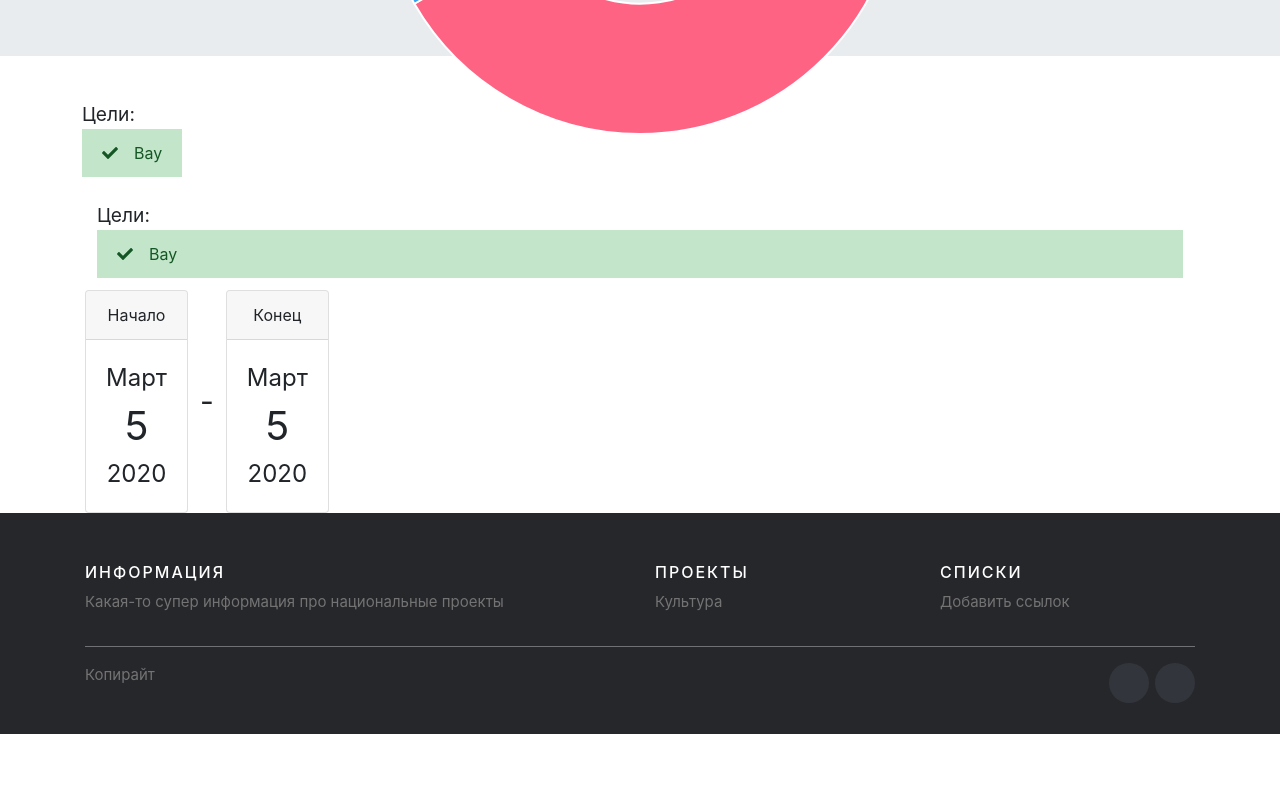
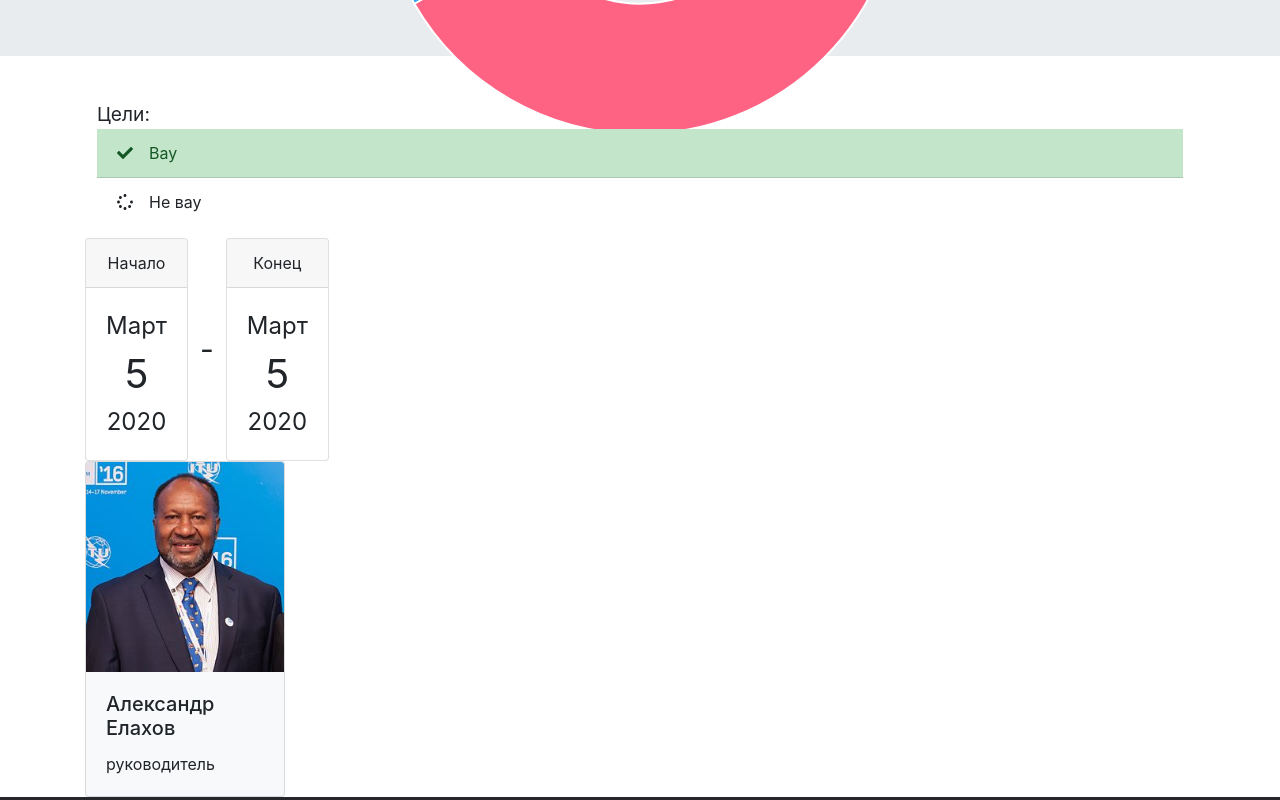
Before and after one commit to zemskovs/national-projects, a React (Vite) app: page / in a window 1280 px wide. Shown: the part 800-1600 px from the top of the page. Before the commit the page ends 1534 px from the top, so only its background shows below. Built offline with nearby package versions, Linux system fonts and the light colour scheme.

Commit message:
progress

```diff
--- a/src/components/goalsList/GoalsList.tsx
+++ b/src/components/goalsList/GoalsList.tsx
@@ -20,13 +20,13 @@ export const GoalsList: React.FC<GoalsListProps> = props => {
 			<div className="list__header">Цели:</div>
 			<ListGroup variant="flush">
 				{props.goalsList.length ? (
-					props.goalsList.map(goal => {
+					props.goalsList.map((goal, idx) => {
 						const itemProps: any = {};
 						if (goal.success) {
 							itemProps.variant = "success";
 						}
 						return (
-							<ListGroup.Item {...itemProps}>
+							<ListGroup.Item {...itemProps} key={idx}>
 								<GoalItem goalTitle={goal.title} success={goal.success} />
 							</ListGroup.Item>
 						);
--- a/src/pages/CulturePage.tsx
+++ b/src/pages/CulturePage.tsx
@@ -4,6 +4,7 @@ import { Jumbotron } from "../components/jumbotron/Jumbotron";
 import { Container, Row } from "react-bootstrap";
 import { GoalsList } from "../components/goalsList/GoalsList";
 import { Deadline } from "../components/deadline/Deadline";
+import { Manager } from "../components/manager/Manager";
 
 export const CulturePage: React.FC = props => {
 	return (
@@ -13,16 +14,14 @@ export const CulturePage: React.FC = props => {
 				description="Увелечение количества граждан, вовлеченных в культурную деятельность путем поддержки "
 			/>
 			<Container>
-				<Row>
-					<GoalsList goalsList={[{title: "Вау", success: true}]}/>
-				</Row>
-			</Container>
-			<Container>
-					<GoalsList goalsList={[{title: "Вау", success: true}]}/>
+					<GoalsList goalsList={[{title: "Вау", success: true}, {title: "Не вау", success: false}]}/>
 			</Container>
 			<Container>
 					<Deadline dateEnd={new Date()} dateStart={new Date()} />
 			</Container>
+			<Container>
+				<Manager fullName="Александр Елахов" position="руководитель" />
+			</Container>
 		</Page>
 	);
 };
```
Also changed, not shown: 1 other file (tests, documents, lock files or other folders).
